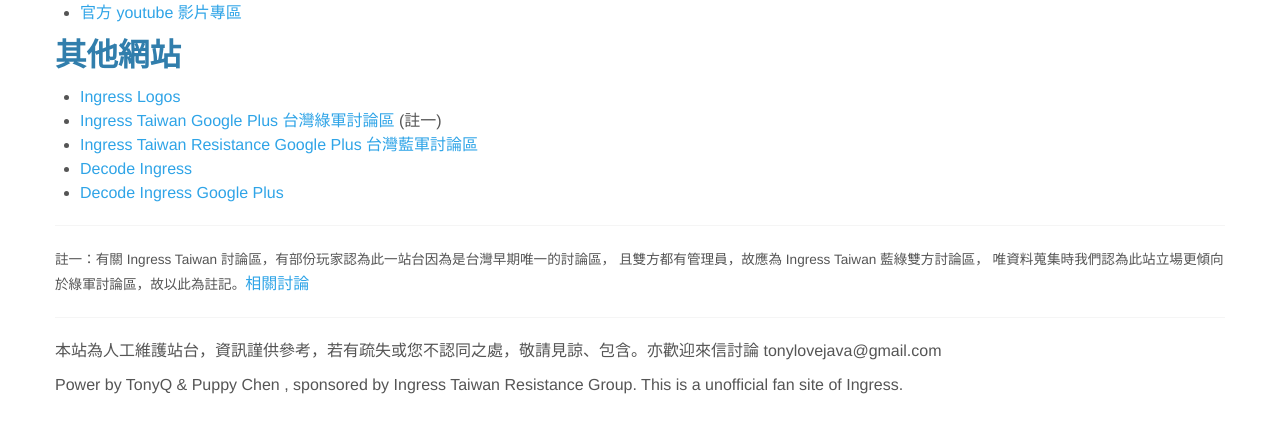
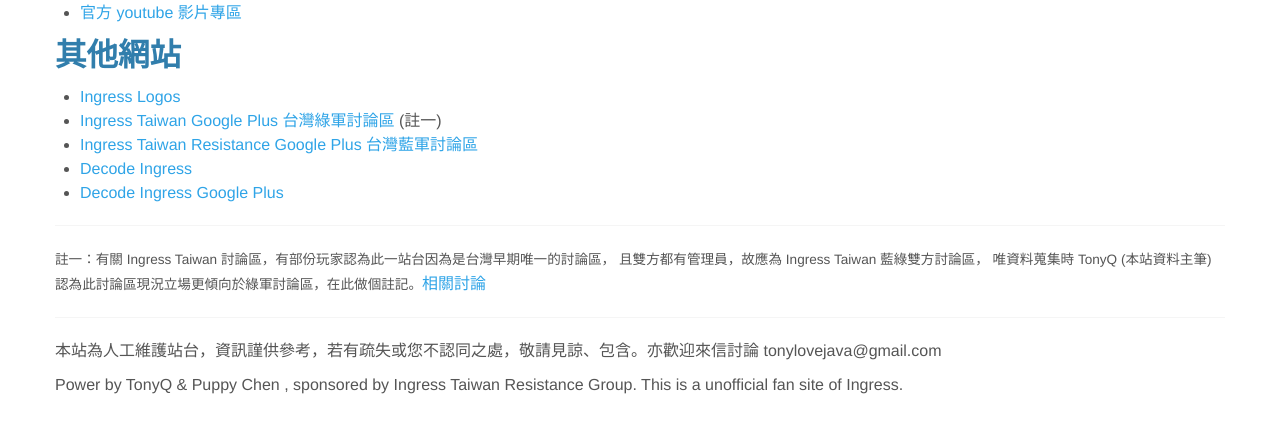
Before and after one commit to tony1223/ingress-tw, a CodeIgniter app: page /links in a window 1280 px wide. Shown: the part 357-800 px from the top of the page. Run offline with CodeIgniter, Linux system fonts and the light colour scheme; some libraries are stand-ins or nearby versions.

Commit message:
Update link.php

```diff
--- a/application/views/link.php
+++ b/application/views/link.php
@@ -28,7 +28,7 @@
 		<hr />
 	<small>註一：有關 Ingress Taiwan 討論區，有部份玩家認為此一站台因為是台灣早期唯一的討論區，
 			且雙方都有管理員，故應為 Ingress Taiwan 藍綠雙方討論區，
-			唯資料蒐集時我們認為此站立場更傾向於綠軍討論區，故以此為註記。<a href="https://plus.google.com/102981892471645627241/posts/iYsKxPnGcKd" target="_blank">相關討論</a></small>
+			唯資料蒐集時 TonyQ (本站資料主筆) 認為此討論區現況立場更傾向於綠軍討論區，在此做個註記。<a href="https://plus.google.com/102981892471645627241/posts/iYsKxPnGcKd" target="_blank">相關討論</a></small>
     </div>
   </div>
 </div>
```
